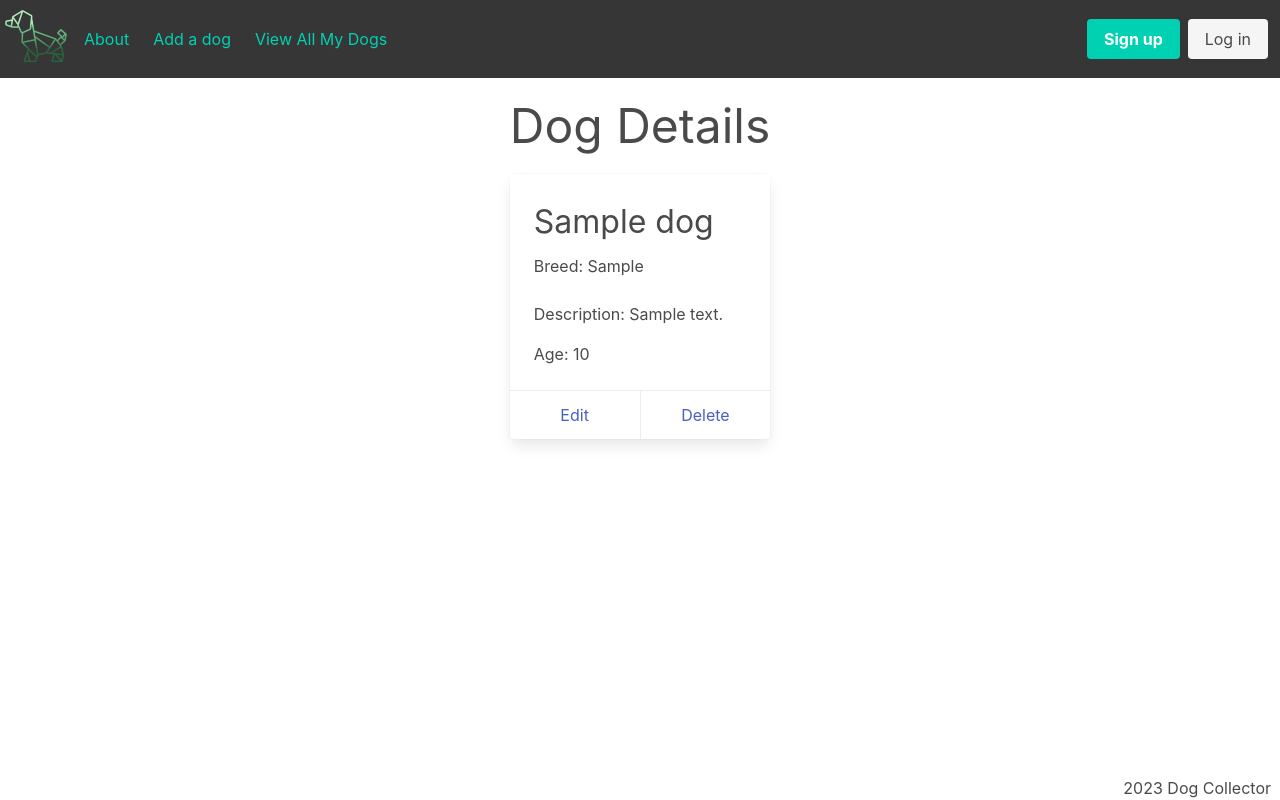
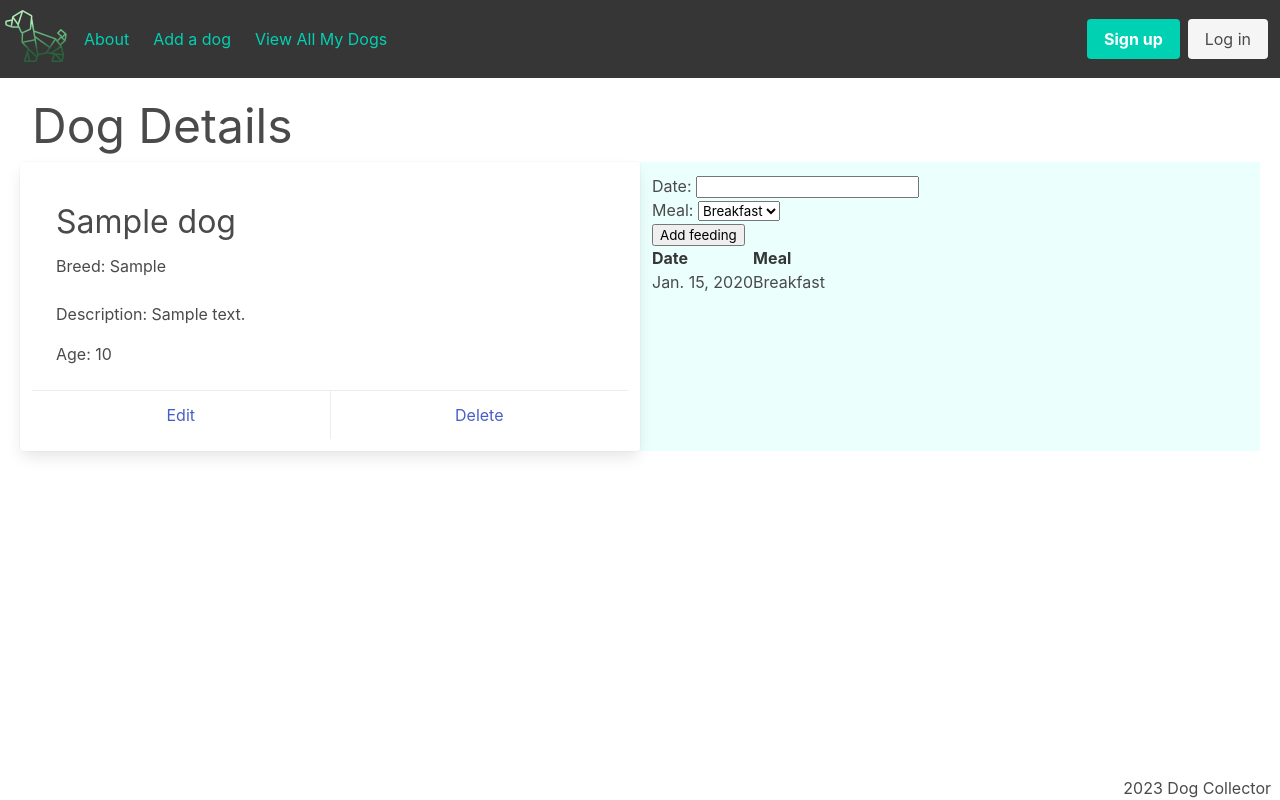
Before and after one commit to MegKM/Dog-Collector, a Django app: page /dogs/1/ in a window 1280 px wide. Run offline with Django 4.2, Linux system fonts and the light colour scheme; tables that the repository leaves empty hold one stand-in row (values such as "Sample post").

Commit message:
added feeding functionality

```diff
--- a/main_app/admin.py
+++ b/main_app/admin.py
@@ -1,5 +1,6 @@
 from django.contrib import admin
 
-from .models import Dog
+from .models import Dog, Feeding
 
 admin.site.register(Dog)
+admin.site.register(Feeding)
--- /dev/null
+++ b/main_app/forms.py
@@ -0,0 +1,7 @@
+from django.forms import ModelForm
+from .models import Feeding
+
+class FeedingForm(ModelForm):
+    class Meta:
+        model = Feeding
+        fields = ['date', 'meal']
--- a/main_app/models.py
+++ b/main_app/models.py
@@ -1,5 +1,11 @@
 from django.db import models
 from django.urls import reverse
+
+MEALS = (
+    ('B', 'Breakfast'),
+    ('L', 'Lunch'),
+    ('D', 'Dinner')
+)
 
 class Dog(models.Model):
     name = models.CharField(max_length=100)
@@ -12,3 +18,19 @@ class Dog(models.Model):
 
     def __str__(self):
         return f"{self.name}"
+
+class Feeding(models.Model):
+    date = models.DateField()
+    meal = models.CharField(
+        max_length=1,
+        choices=MEALS,
+        default=MEALS[0][0]
+    )
+
+    dog = models.ForeignKey(Dog, on_delete=models.CASCADE)
+
+    def __str__(self):
+        return f"{self.get_meal_display()} on {self.date}"
+
+    class Meta:
+        ordering = ['-date']
--- a/main_app/static/css/style.css
+++ b/main_app/static/css/style.css
@@ -12,3 +12,7 @@ footer.page-footer {
     padding-top: 0;
     text-align: right;
 }
+
+#feeding-container{
+    justify-content: center;
+}
--- a/main_app/templates/base.html
+++ b/main_app/templates/base.html
@@ -37,7 +37,7 @@
       </div>
     </div>
   </nav>
-  <main class="container">
+  <main class="container is-fluid">
 
     {% block content %}
     {% endblock %}
--- a/main_app/templates/dogs/detail.html
+++ b/main_app/templates/dogs/detail.html
@@ -3,7 +3,8 @@
 
 <h1 class="is-size-1 py-3">Dog Details</h1>
 
-  <div class="card">
+    <div class="columns">
+        <div class="card column is-half">
             <div class="card-content">
                 <div class="content">
                 <span class="is-size-3 py-3">{{ dog.name }}</span>
@@ -21,5 +22,39 @@
                 <a  class="card-footer-item" href="{% url 'dogs_delete' dog.id %}">Delete</a>
             </div>
         </div>
+        <div class="column has-background-primary-light">
+            <form action="{% url 'add_feeding' dog.id %}" method="POST">
+                {% csrf_token %}
+                <div class="feeding-container">
+                    <label for="id_date">Date:</label>
+                    <input type="text" name="date" required id="id_date">
+                </div>
+                <div class="feeding-container">
+                    <label for="id_meal">Meal:</label>
+                    <select name="meal" id="id_meal">
+                        <option value="B" selected>Breakfast</option>
+                        <option value="L">Lunch</option>
+                        <option value="D">Dinner</option>
+                    </select>
+                </div>
+                <div>
+                    <input type="submit" class="btn" value="Add feeding">
+                </div>
+            </form>
+            <table class="striped">
+                <thead>
+                    <tr><th>Date</th><th>Meal</th></tr>
+                </thead>
+                <tbody>
+                {% for feeding in dog.feeding_set.all %}
+                    <tr>
+                    <td>{{ feeding.date }}</td>
+                    <td>{{ feeding.get_meal_display }}</td>
+                    </tr>
+                {% endfor %}
+                </tbody>
+            </table>
+        </div>
+    </div>
 
 {% endblock %}
--- a/main_app/templates/main_app/dog_form.html
+++ b/main_app/templates/main_app/dog_form.html
@@ -23,4 +23,5 @@
         <input type="submit" value="Submit" class="button is-primary">
         </form>
 
+
 {% endblock %}
--- a/main_app/urls.py
+++ b/main_app/urls.py
@@ -8,5 +8,6 @@ urlpatterns = [
     path('dogs/<int:dog_id>/', views.dogs_detail, name='detail'),
     path('dogs/create/', views.DogCreate.as_view(), name='dogs_create'),
     path('dogs/<int:pk>/update/', views.DogUpdate.as_view(), name='dogs_update'),
-    path('dogs/<int:pk>/delete/', views.DogDelete.as_view(), name='dogs_delete')
+    path('dogs/<int:pk>/delete/', views.DogDelete.as_view(), name='dogs_delete'),
+    path('dogs/<int:dog_id>/add_feeding/', views.add_feeding, name='add_feeding'),
 ]
--- a/main_app/views.py
+++ b/main_app/views.py
@@ -1,6 +1,8 @@
-from django.shortcuts import render
+from django.shortcuts import redirect, render
 from django.views.generic.edit import CreateView, UpdateView, DeleteView
+
 from .models import Dog
+from .forms import FeedingForm
 
 def home(request):
     return render(request, 'home.html')
@@ -16,9 +18,19 @@ def dogs_index(request):
 
 def dogs_detail(request, dog_id):
     dog = Dog.objects.get(id=dog_id)
+    feeding_form = FeedingForm()
     return render(request, 'dogs/detail.html', {
-        'dog': dog
+        'dog': dog,
+        'feeding_form': feeding_form
     })
+
+def add_feeding(request, dog_id):
+    form = FeedingForm(request.POST)
+    if form.is_valid():
+        feeding = form.save(commit = False)
+        feeding.dog_id = dog_id
+        feeding.save()
+    return redirect('detail', dog_id = dog_id)
 
 class DogCreate(CreateView):
     model = Dog
```
Also changed, not shown: main_app/migrations/0002_feeding.py (added). Lines whose indentation alone changed are shown as unchanged.
